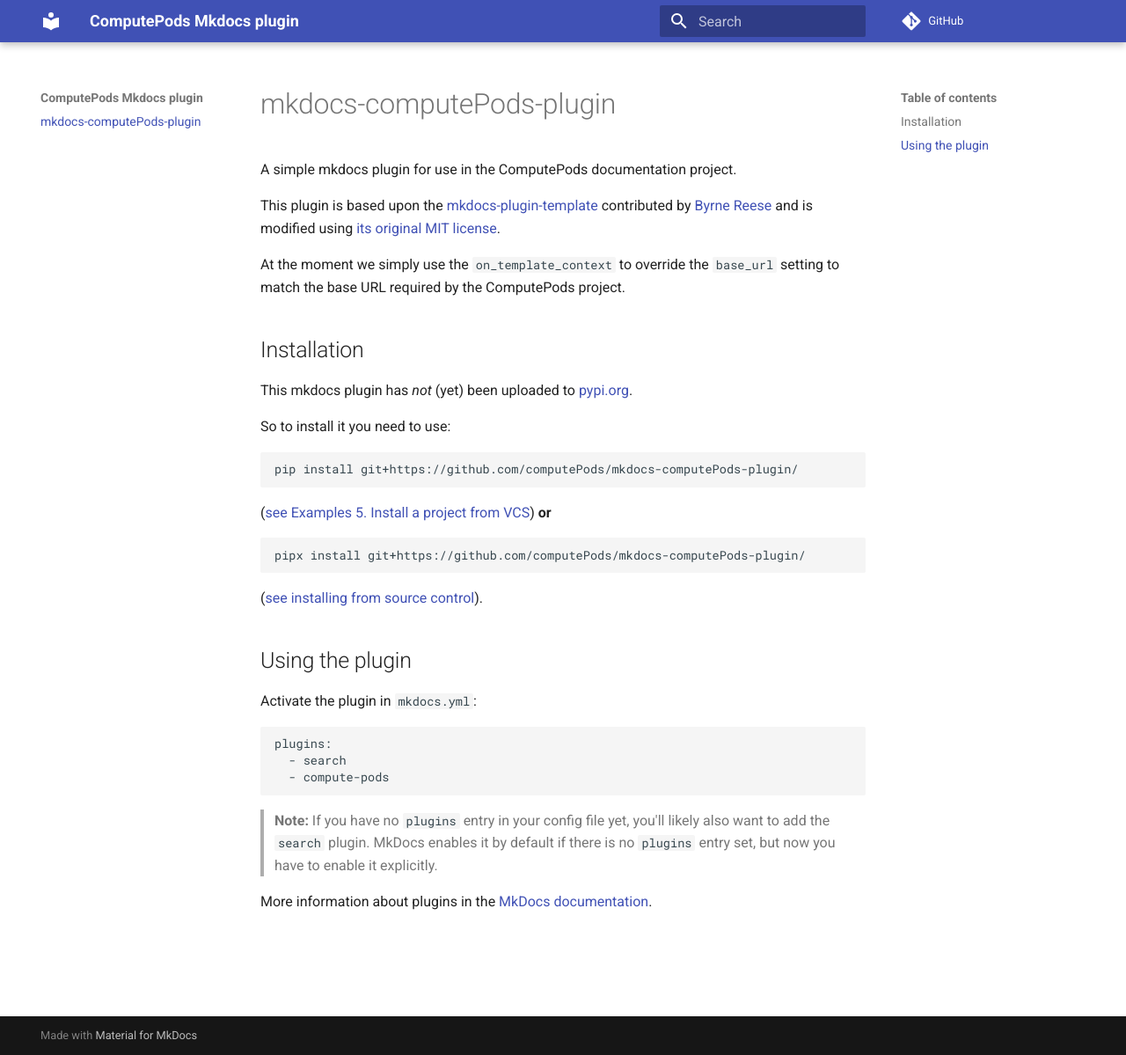
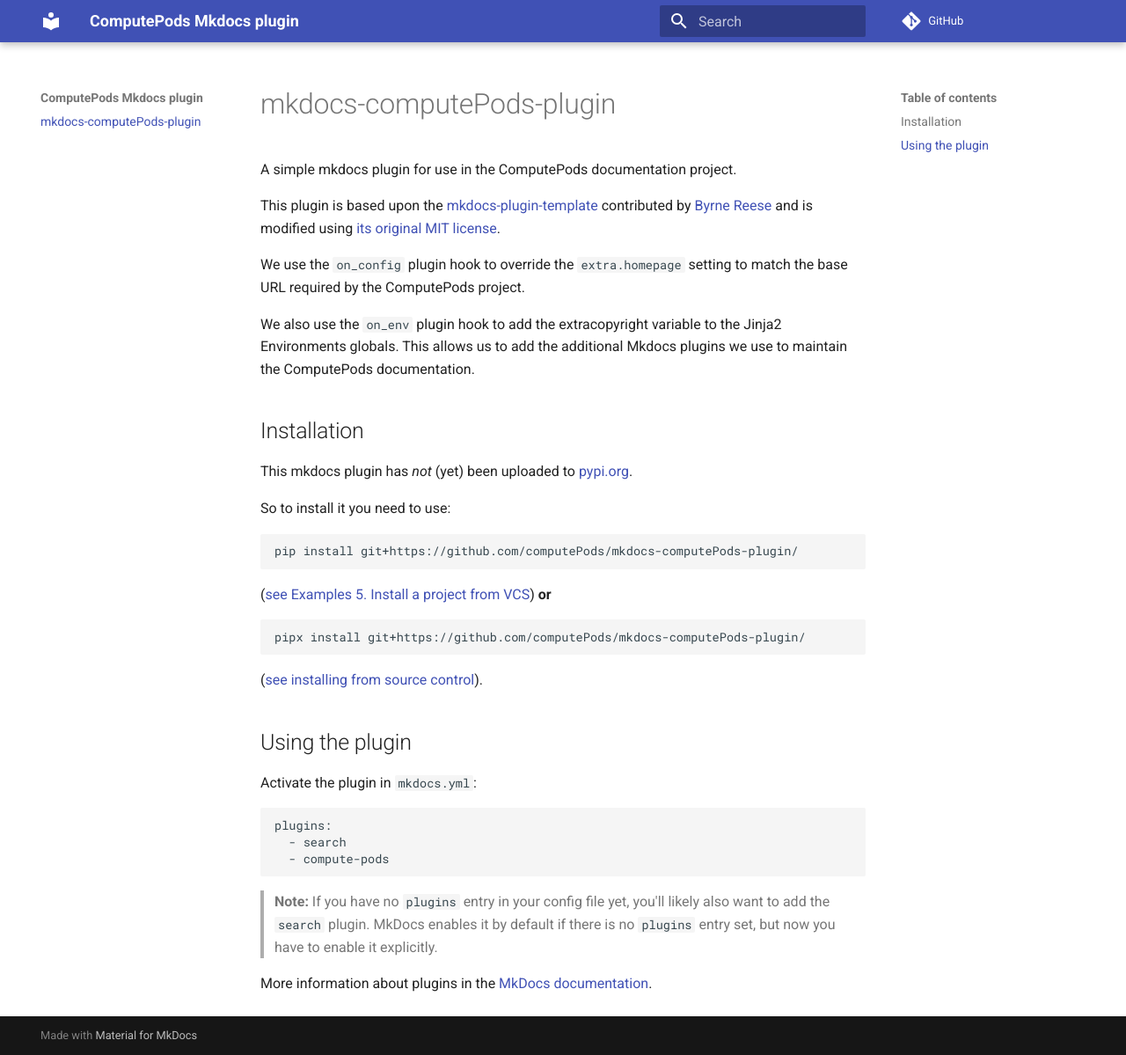
Before and after one commit to computePods/mkdocs-computePods-plugin, an MkDocs documentation site: the page built from docs/README.md, in a window 1280 px wide and 1199 px high. Shown: the whole window at 88% size. Built offline with MkDocs 1.6.1 and Material for MkDocs 9.7.7, drawn with Linux system fonts in a browser that asks for light colours; comment, search, counter and statistics services are not loaded.

Commit message:
updated documentation

```diff
--- a/docs/README.md
+++ b/docs/README.md
@@ -8,8 +8,12 @@
 modified using [its original MIT
 license](https://github.com/byrnereese/mkdocs-plugin-template/blob/master/LICENSE).
 
-At the moment we simply use the `on_template_context` to override the
-`base_url` setting to match the base URL required by the ComputePods project.
+We use the `on_config` plugin hook to override the `extra.homepage`
+setting to match the base URL required by the ComputePods project.
+
+We also use the `on_env` plugin hook to add the extracopyright variable to
+the Jinja2 Environments globals. This allows us to add the additional
+Mkdocs plugins we use to maintain the ComputePods documentation.
 
 ## Installation
 
```
Also changed, not shown: Readme.md (+6 -2 lines).
